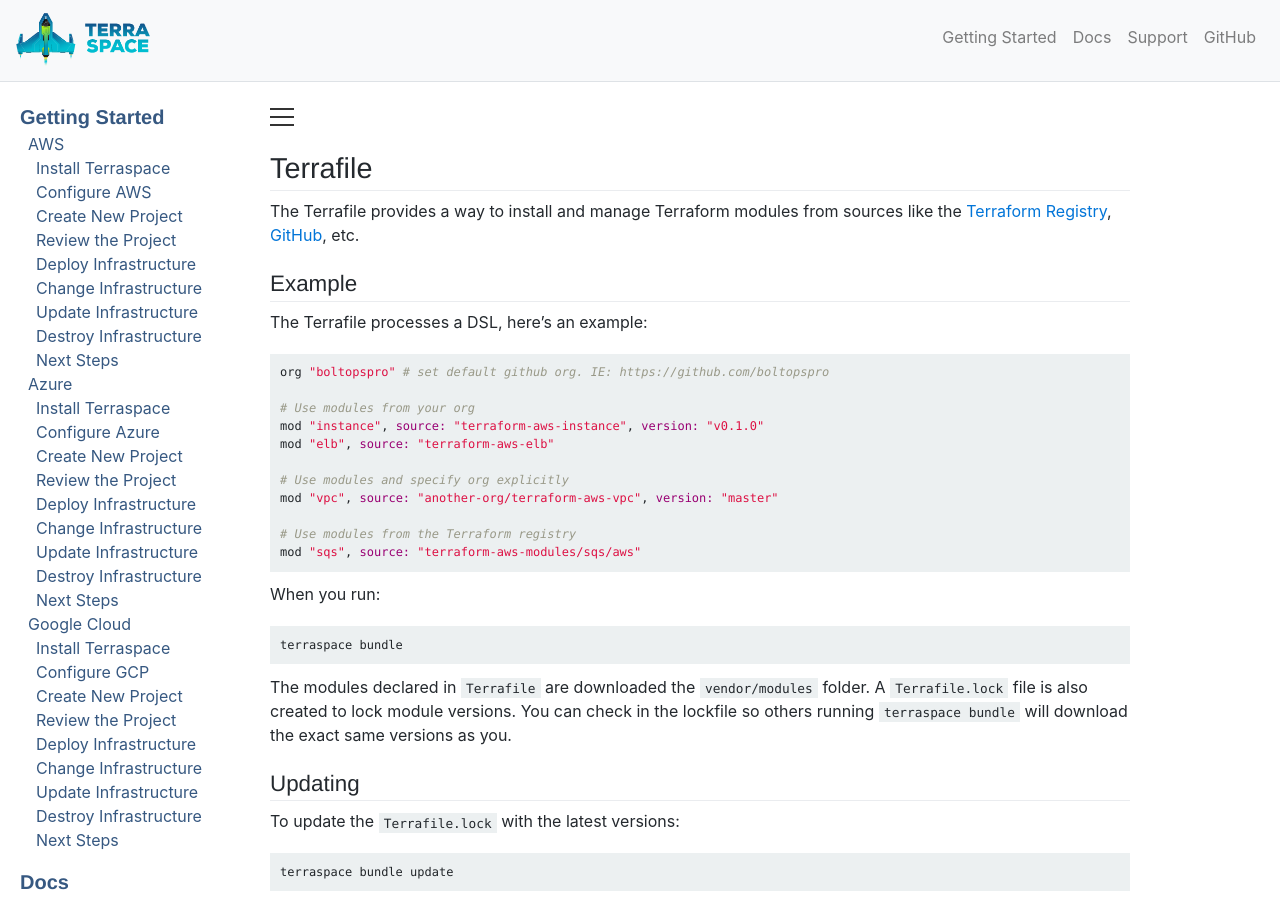
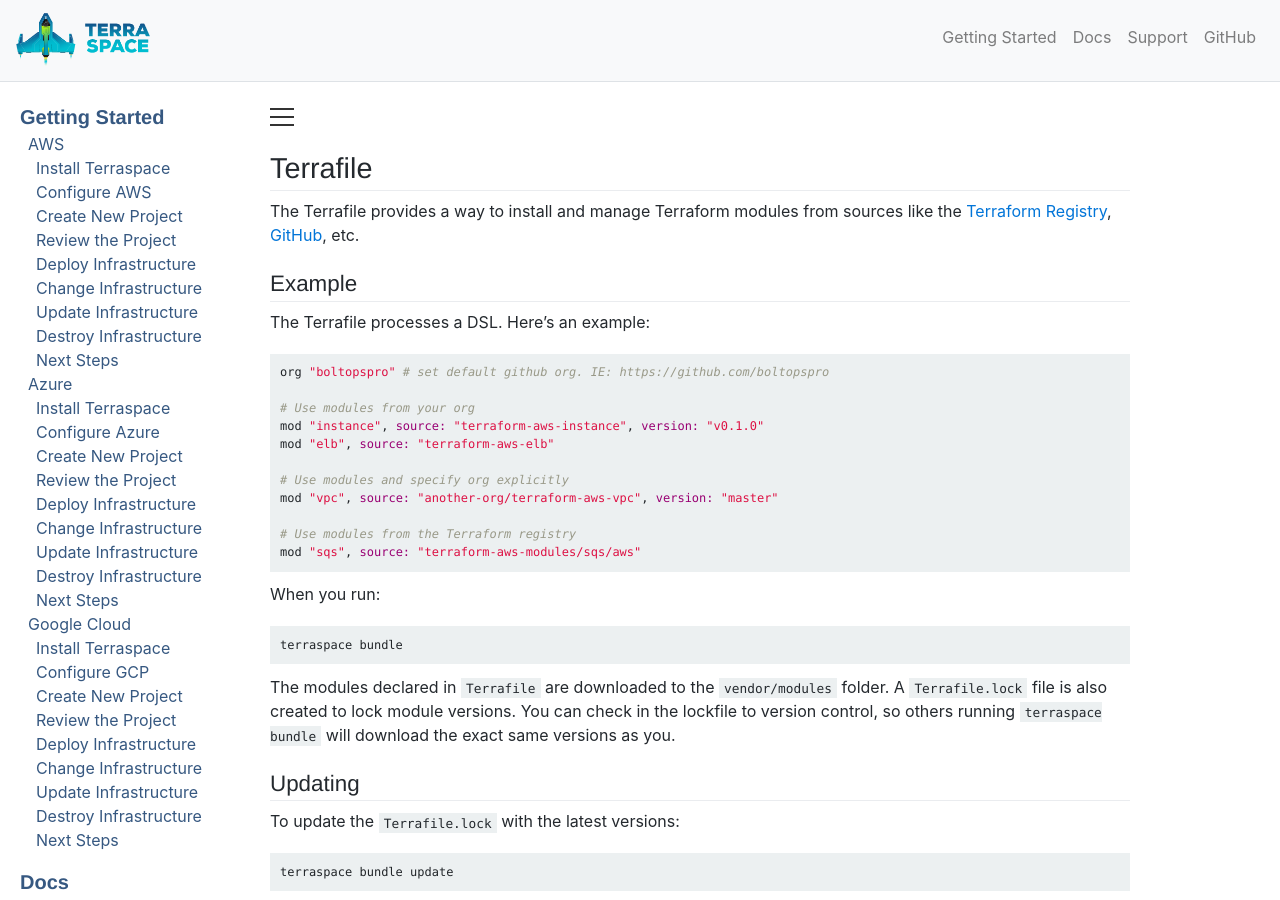
Before and after one commit to boltops-tools/terraspace-docs, a Jekyll site: the page built from _docs/terrafile.md, in a window 1280 px wide and 900 px high. Built offline with Jekyll 4.4.1, drawn with Linux system fonts in a browser that asks for light colours; a script that is not in the unit is left out.

Commit message:
update docs

````diff
--- a/_docs/terrafile.md
+++ b/_docs/terrafile.md
@@ -6,7 +6,7 @@
 
 ## Example
 
-The Terrafile processes a DSL, here's an example:
+The Terrafile processes a DSL. Here's an example:
 
 ```ruby
 org "boltopspro" # set default github org. IE: https://github.com/boltopspro
@@ -26,7 +26,7 @@
 
     terraspace bundle
 
-The modules declared in `Terrafile` are downloaded the `vendor/modules` folder. A `Terrafile.lock` file is also created to lock module versions. You can check in the lockfile so others running `terraspace bundle` will download the exact same versions as you.
+The modules declared in `Terrafile` are downloaded to the `vendor/modules` folder. A `Terrafile.lock` file is also created to lock module versions. You can check in the lockfile to version control, so others running `terraspace bundle` will download the exact same versions as you.
 
 ## Updating
 
````
